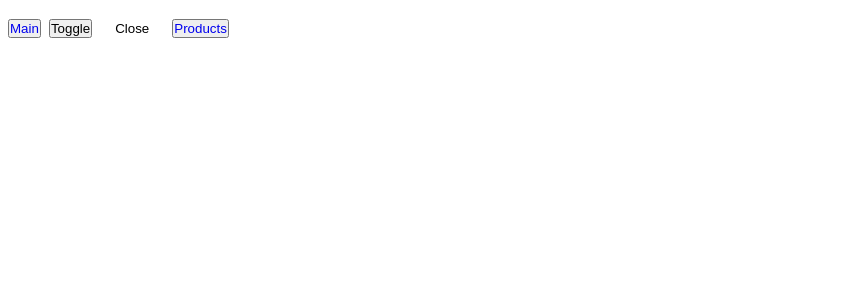
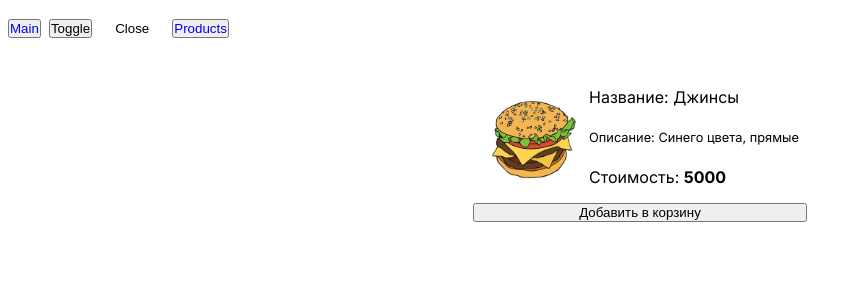
Before and after one commit to Stonek79/tg-front-shop, a Next.js app: page /products/1 in a window 1280 px wide. Shown: the top 300 px of the page, without its empty margins (0-862 px from the left). Built offline with nearby package versions, Linux system fonts and the light colour scheme.

Commit message:
next develope

```diff
--- a/src/app/layout.tsx
+++ b/src/app/layout.tsx
@@ -3,7 +3,6 @@ import { Inter } from "next/font/google";
 import "./globals.css";
 import {ReactNode} from "react";
 import {Header} from "@/components/Header/Header";
-import styles from "@/app/page.module.css";
 import Script from "next/script";
 
 const inter = Inter({ subsets: ["latin"] });
@@ -34,7 +33,7 @@ export default function RootLayout({
           width: '100%'
       }}>
           <Header/>
-          <div style={{ flex: 1 }}>{children}</div>
+          <div style={{ flex: 1, padding: '24px', display: 'flex', justifyContent: 'center' }}>{children}</div>
       </div>
       </main>
       </body>
--- a/src/app/products/[slug]/page.tsx
+++ b/src/app/products/[slug]/page.tsx
@@ -1,14 +1,16 @@
 import {products} from "@/lib/consts/products";
+import {ProductItem} from "@/components/ProductItem/ProductItem";
 
 interface ArticleProps {
     params: { slug: string }
 }
 export async function generateStaticParams() {
-
     return products.map((product) => ({
         slug: product.id,
     }))
 }
-export default async function ProductItem() {
+export default async function Product({params: {slug}}: ArticleProps) {
+    const product = products.filter((product) => product.id === slug)[0];
 
+return <ProductItem product={product} />
 }
--- a/src/components/Header/Header.module.css
+++ b/src/components/Header/Header.module.css
@@ -8,6 +8,8 @@
     align-items: center;
     gap: 8px;
     padding: 0 8px;
+    box-shadow: 0 0 10px var(--tg-theme-secondary-bg-color);
+    background: var(--tg-theme-bg-color);
 }
 
 .username {
--- a/src/components/ProductItem/ProductItem.module.css
+++ b/src/components/ProductItem/ProductItem.module.css
@@ -6,6 +6,19 @@
     width: 170px;
 }
 
+.productItem {
+    display: flex;
+    max-width: 500px;
+    flex-direction: column;
+    border: 1px solid var(--tg-theme-button-color);
+    padding: 15px;
+    gap: 16px;
+}
+
+.itemImg {
+    background: lightgray;
+    background: var(--tg-theme-button-color);
+}
 
 .img {
     background: lightgray;
@@ -17,6 +30,24 @@
     font-size: 0.8em;
 }
 
-.add-btn {
+.addBtn {
     width: 100%;
+    cursor: pointer;
 }
+
+.productBtn {
+    cursor: pointer;
+}
+
+.productWrapper {
+    display: flex;
+    gap: 8px;
+    padding: 0 8px;
+    justify-content: space-evenly;
+}
+
+.productDescription {
+    display: flex;
+    flex-direction: column;
+    justify-content: space-between;
+}
--- a/src/components/ProductItem/ProductItem.tsx
+++ b/src/components/ProductItem/ProductItem.tsx
@@ -3,25 +3,33 @@ import styles from './ProductItem.module.css';
 import {Product} from "@/types/product";
 import {Button} from "@/components/Button/Button";
 import Image from "next/image";
+import {useAddProduct} from "@/lib/hooks/useAddProduct";
+import {useRouter} from "next/navigation";
 
 interface ProductItemProps {
     product: Product
     className?: string
-    onAdd: (product: Product) => void
+    // onAdd: (product: Product) => void
 }
-export const ProductItem = ({product, className, onAdd}: ProductItemProps) => {
+export const ProductItem = ({product, className}: ProductItemProps) => {
+const {onAdd} = useAddProduct();
+    const router = useRouter()
 
     const onAddHandler = () => {
         onAdd(product);
     }
 
     return (
-        <div className={styles.product + ' ' + className}>
-            <Image alt='Product image' src={'/burger.jpeg'} width={100} height={100} className={styles.img} priority/>
-            <div className={styles.title}>{product.title}</div>
-            <div className={styles.description}>{product.description}</div>
-            <div className={styles.price}>
-                <span>Стоимость: <b>{product.price}</b></span>
+        <div className={styles.productItem + ' ' + className}>
+            <div className={styles.productWrapper}>
+                <Image alt='Product image' src={'/burger.jpeg'} width={100} height={100} className={styles.itemImg} priority/>
+                <div className={styles.productDescription}>
+                    <div className={styles.title}><span>Название:</span> {product.title}</div>
+                    <div className={styles.description}><span>Описание:</span> {product.description}</div>
+                    <div className={styles.price}>
+                        <span>Стоимость: <b>{product.price}</b></span>
+                    </div>
+                </div>
             </div>
             <Button className={styles.addBtn} onClick={onAddHandler}>
                 Добавить в корзину
--- /dev/null
+++ b/src/lib/helpers/getTotalPrice.ts
@@ -0,0 +1,7 @@
+import {Product} from "@/types/product";
+
+export const getTotalPrice = (items: Product[] = []) => {
+    return items.reduce((acc, item) => {
+        return acc += item.price
+    }, 0)
+}
--- /dev/null
+++ b/src/lib/hooks/useAddProduct.ts
@@ -0,0 +1,53 @@
+import {useCallback, useState} from "react";
+import {Product} from "@/types/product";
+import {useTgApp} from "@/lib/hooks/useTgApp";
+import {getTotalPrice} from "@/lib/helpers/getTotalPrice";
+
+export const useAddProduct = () => {
+    const [addedItems, setAddedItems] = useState<Product[]>([]);
+    const {tg, loaded, queryId} = useTgApp();
+
+    const onSendData = useCallback(() => {
+        const data = {
+            products: addedItems,
+            totalPrice: getTotalPrice(addedItems),
+            queryId,
+        }
+        fetch('http://85.119.146.179:8000/web-data', {
+            method: 'POST',
+            headers: {
+                'Content-Type': 'application/json',
+            },
+            body: JSON.stringify(data)
+        })
+    }, [addedItems])
+
+
+    const onAdd = (product: Product) => {
+        const alreadyAdded = addedItems.find(item => item.id === product.id);
+        let newItems = [];
+
+        if(alreadyAdded) {
+            newItems = addedItems.filter(item => item.id !== product.id);
+        } else {
+            newItems = [...addedItems, product];
+        }
+
+        setAddedItems(newItems)
+
+        if(newItems.length === 0) {
+            tg.MainButton.hide();
+        } else {
+            tg.MainButton.show();
+            tg.MainButton.setParams({
+                text: `Купить ${getTotalPrice(newItems)}`
+            })
+        }
+    }
+
+    return {
+        addedItems,
+        onAdd,
+        onSendData
+    }
+}
```
Also changed, not shown: src/components/ProductItem/ProductPreview.tsx (added, +37 -0 lines), src/components/ProductsList/ProductsList.tsx (+5 -50 lines).
